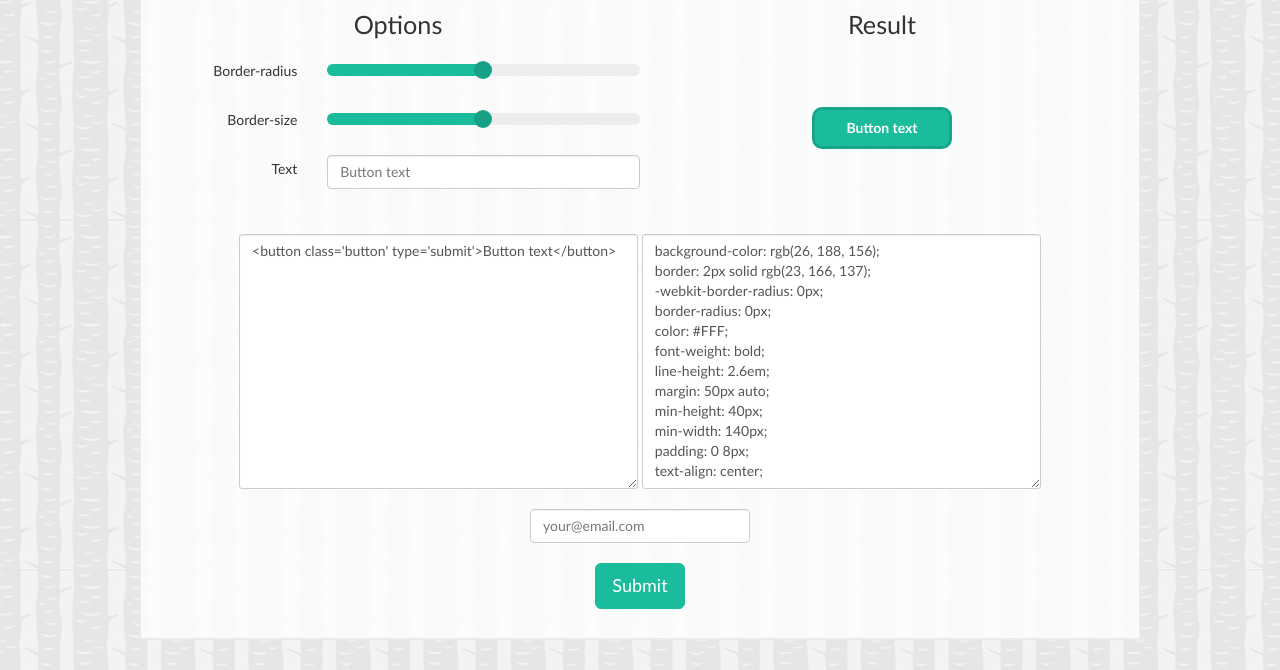
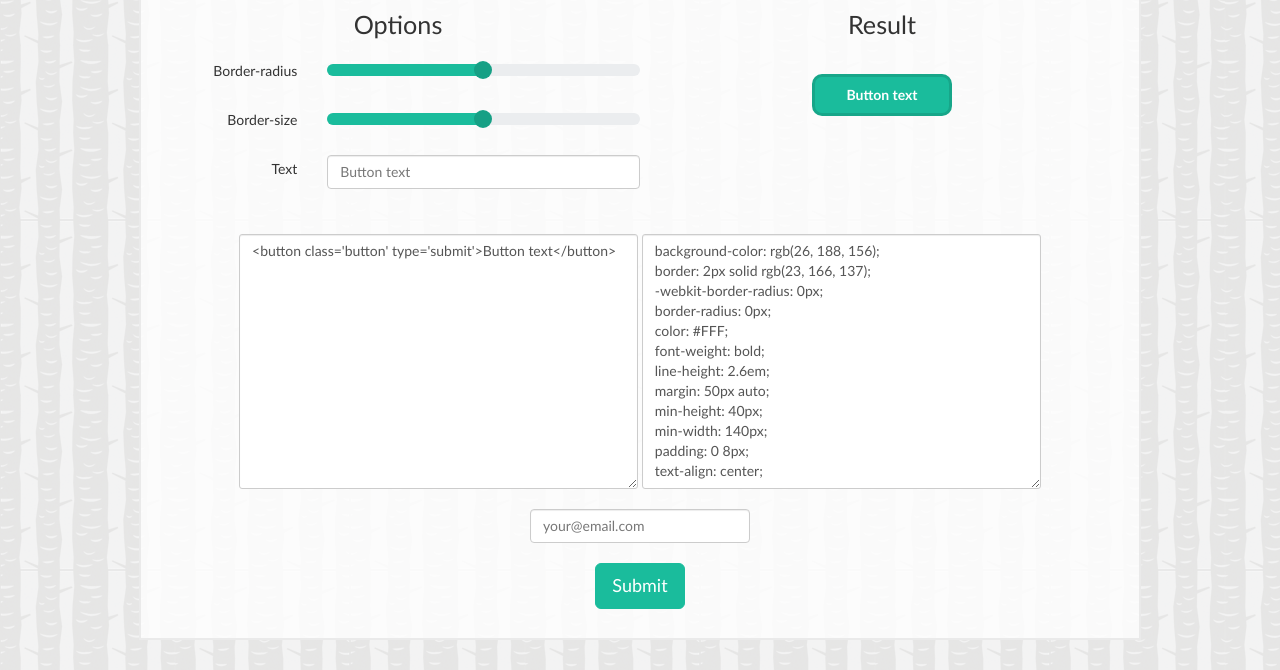
Before and after one commit to YozhEzhi/button_generator, a website: page index.html in a window 1280 px wide. Shown: the part 130-800 px from the top of the page. Drawn offline with Linux system fonts and the light colour scheme.

Commit message:
Button magin fixes

```diff
--- a/src/sass/main.scss
+++ b/src/sass/main.scss
@@ -76,7 +76,7 @@ fieldset[disabled] .form-control {
 	color: #FFF;
 	font-weight: bold;
 	line-height: 2.6em;
-	margin: 50px auto;
+	margin: 17px auto;
 	min-height: 40px;
 	min-width: 140px;
 	padding: 0 8px;
```
Also changed, not shown: dest/css/main.css, dest/css/main.min.css.
